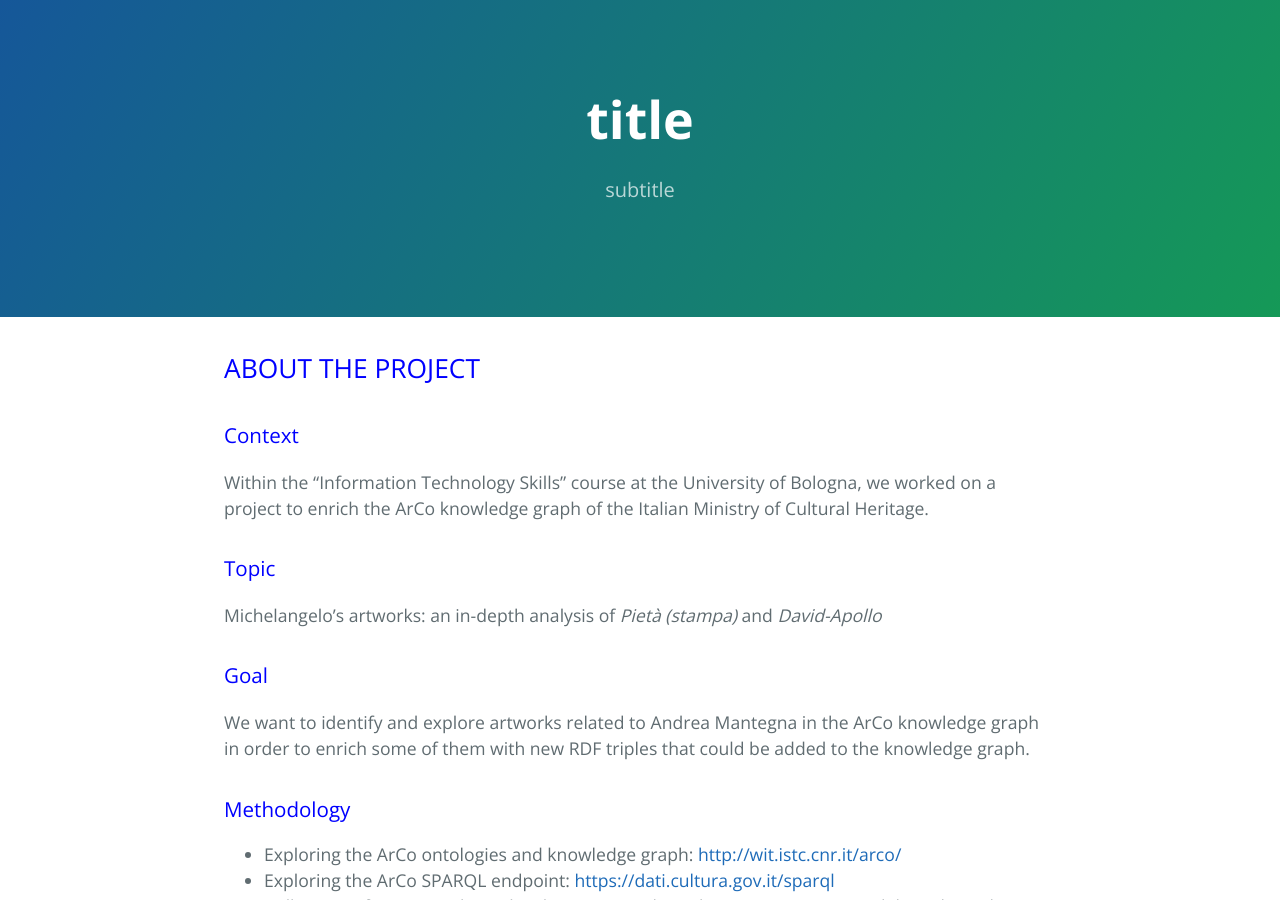
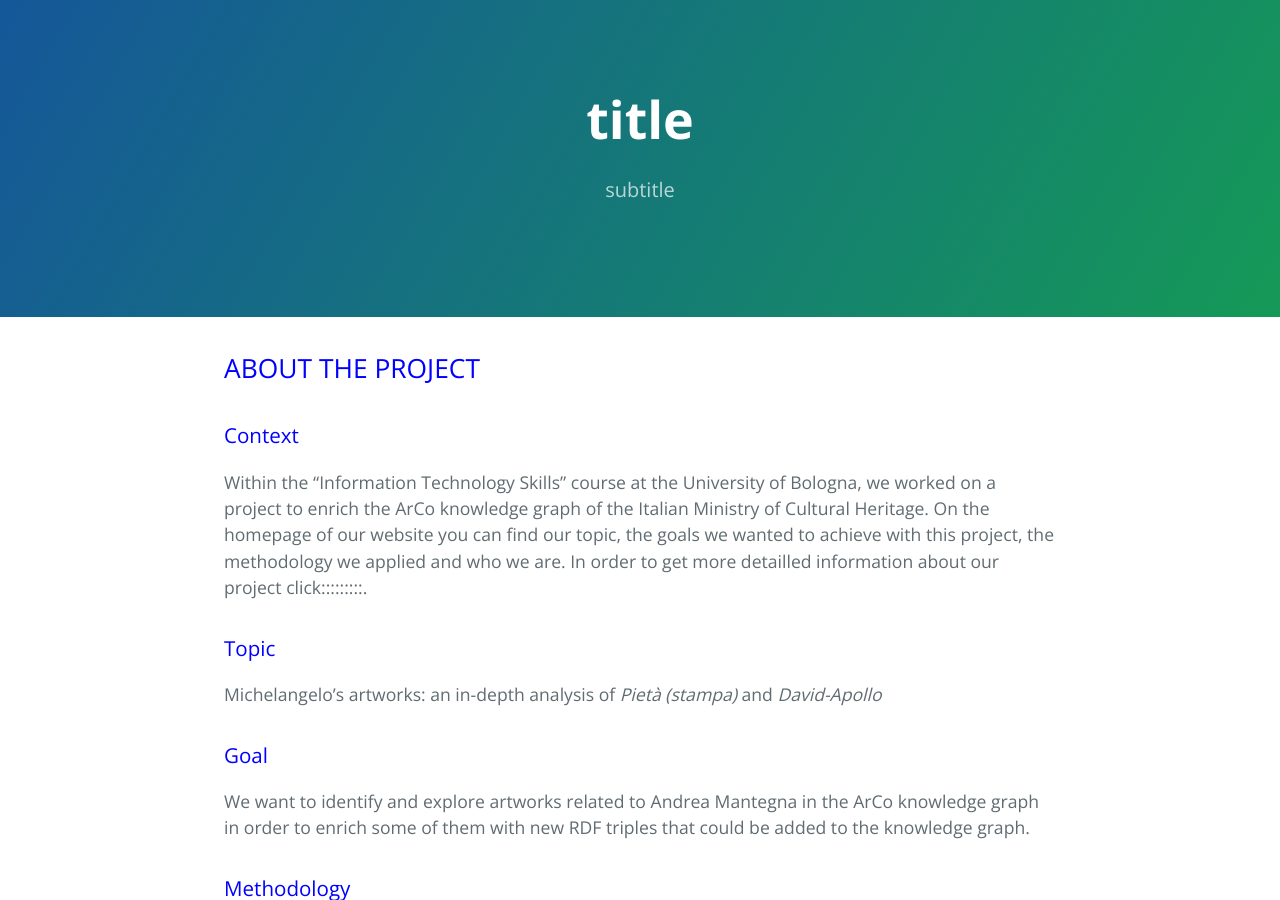
Before and after one commit to KevinITS-site/KevinITS-site.github.io, a Jekyll site: the page built from index.md, in a window 1280 px wide and 900 px high. Built offline with Jekyll 4.4.1, drawn with Linux system fonts in a browser that asks for light colours.

Commit message:
Update index.md

```diff
--- a/index.md
+++ b/index.md
@@ -5,7 +5,7 @@
 
 <h3 style="color: blue;">Context</h3>
 
-Within the "Information Technology Skills" course at the University of Bologna, we worked on a project to enrich the ArCo knowledge graph of the Italian Ministry of Cultural Heritage.
+Within the "Information Technology Skills" course at the University of Bologna, we worked on a project to enrich the ArCo knowledge graph of the Italian Ministry of Cultural Heritage. On the homepage of our website you can find our topic, the goals we wanted to achieve with this project, the methodology we applied and who we are. In order to get more detailled information about our project click:::::::::.
 
 <h3 style="color: blue;">Topic</h3>
 
```
